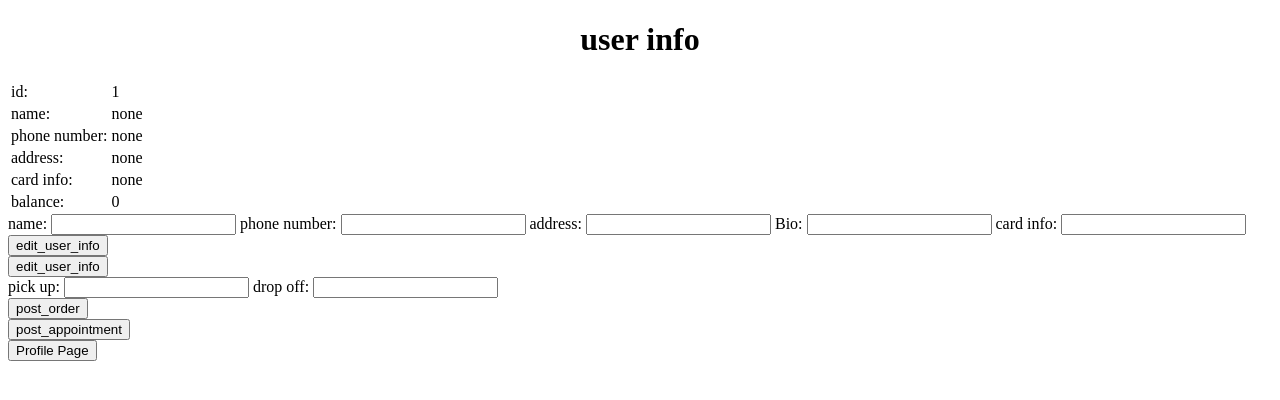
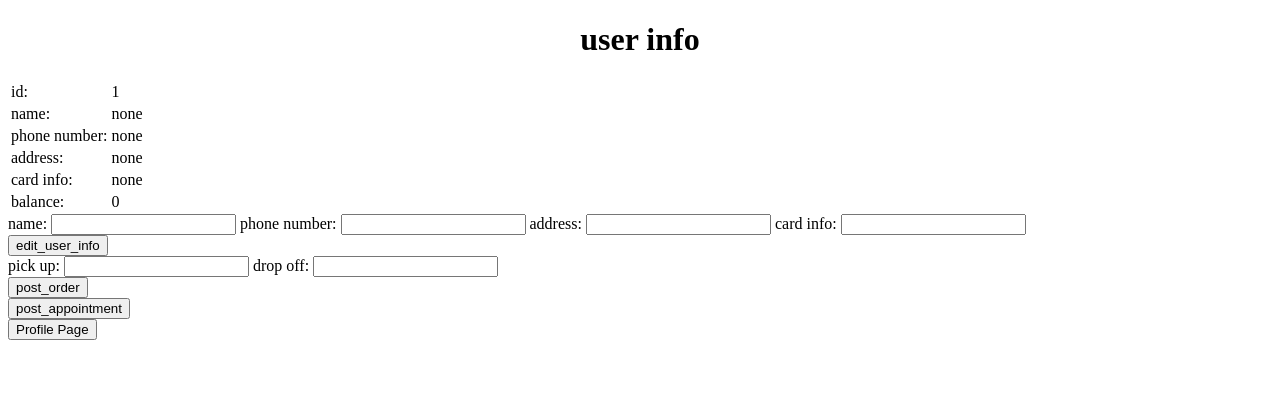
Before and after one commit to Liuabi520/RideWithUs, a Flask app: template templates/homepage_passenger.html in a window 1280 px wide. Shown: the top 400 px of the page. Run offline with Flask 3, Linux system fonts and the light colour scheme; the template is opened without the code that fills it: values that come from a table or form of the project are taken from there, others are empty.

Commit message:
Add files via upload

```diff
--- a/templates/homepage_driver.html
+++ b/templates/homepage_driver.html
@@ -48,9 +48,6 @@
                 card info:
             </tr>
             <input type="text" name="card_info">
-
-            <input type="submit" value="edit_user_info">
-
             <div class="form">
                 <input type="submit" name="btn" value="edit_user_info">
             </div>
--- a/templates/homepage_passenger.html
+++ b/templates/homepage_passenger.html
@@ -49,16 +49,9 @@
             </tr>
             <input type="text" name="address">
             <tr>
-                Bio:
-            </tr>
-            <input type="text" name="Bio">
-            <tr>
                 card info:
             </tr>
             <input type="text" name="card_info">
-
-            <input type="submit" value="edit_user_info">
-
             <div class="form">
                 <input type="submit" name="btn" value="edit_user_info">
             </div>
@@ -78,14 +71,14 @@
             <div class="form">
                 <input type="submit" name = "btn" value="post_appointment">
             </div>
+        </form>
 
-        </form>
+        <div>
+            <form action="/profilePage/{{tasks.d_id}}">
+                <input type="submit" value="Profile Page" />
+            </form>
+        </div>
+
     </div>
-    <div>
-        <form action="/profilePage/{{tasks.d_id}}">
-            <input type="submit" value="Profile Page" />
-        </form>
-    </div>
-
 </div>
 {% endblock %}
```
Also changed, not shown: templates/admin.html (+0 -14 lines).
